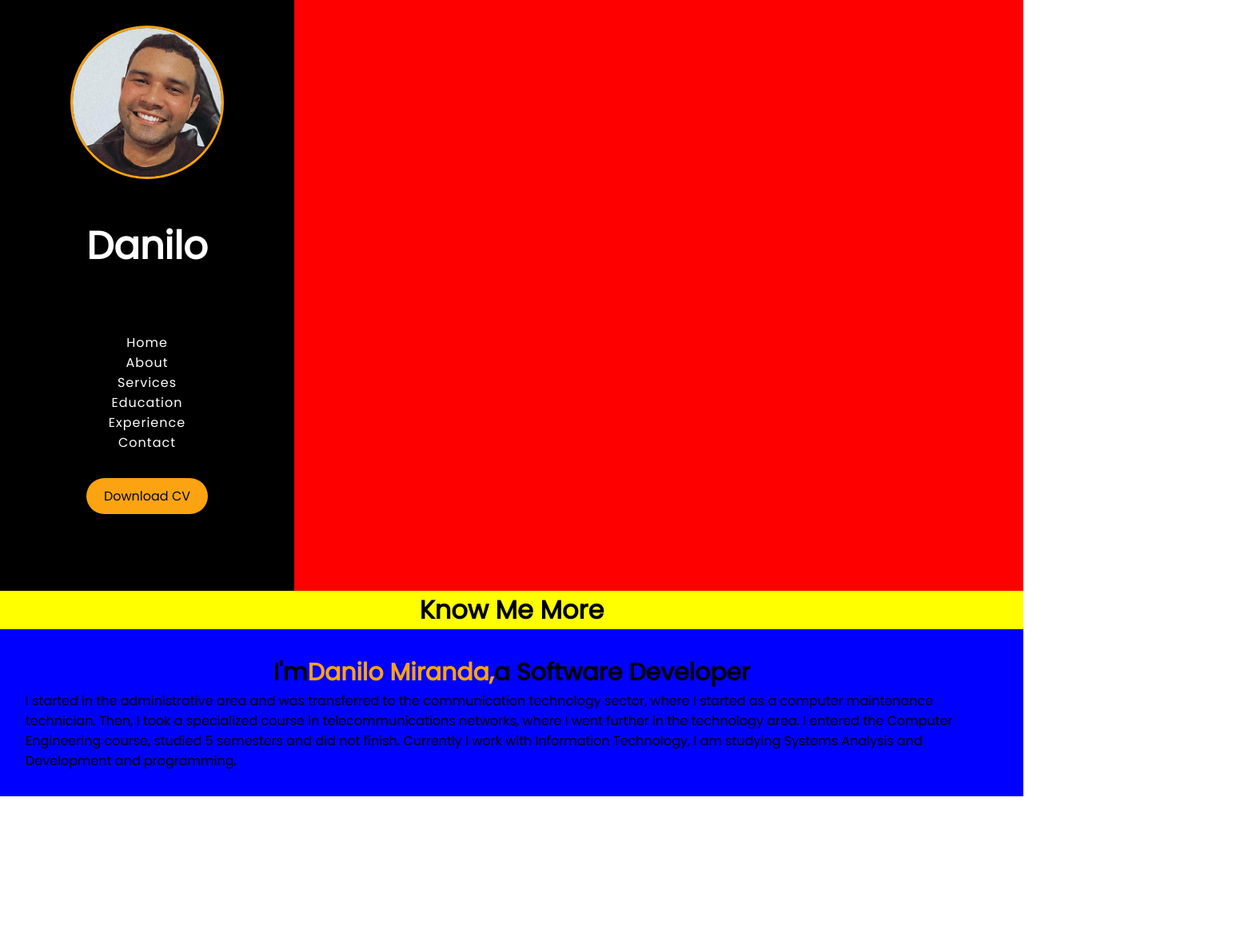
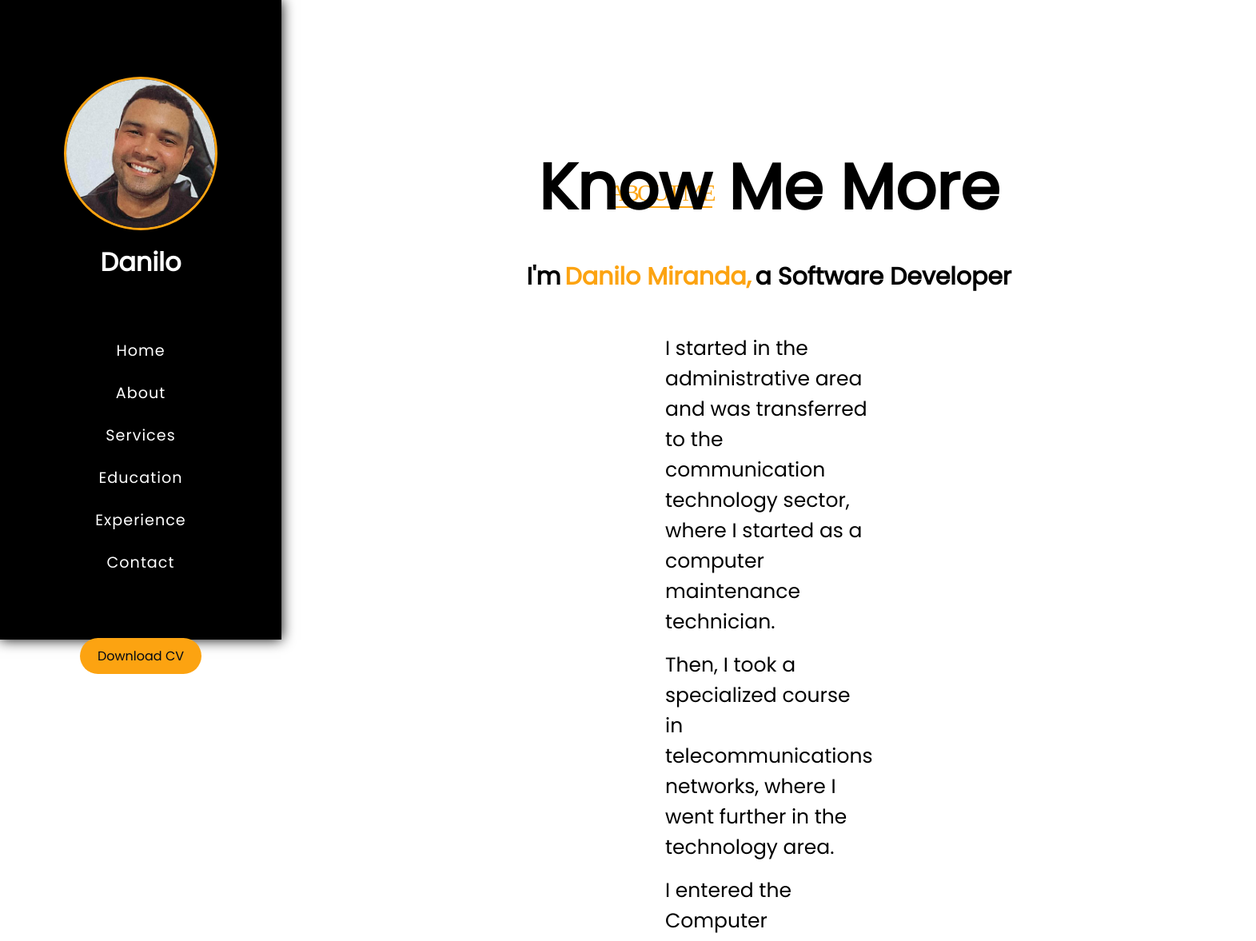
Before and after one commit to danktt/My_Resume, a React (Create React App) app: page /about in a window 1280 px wide. Shown: the top 1177 px of the page at 80% size, 1571 px wide, since content can reach past the window. Before the commit the page ends 996 px from the top, so only its background shows below. Built offline with nearby package versions, Linux system fonts and the light colour scheme; a web font is replaced by a local one.

Commit message:
sectionsFix

```diff
--- a/src/components/HeroSection/index.tsx
+++ b/src/components/HeroSection/index.tsx
@@ -28,7 +28,13 @@ import Navbar from '../Navbar';
 import { useState } from 'react';
 import Sidebar from '../Sidebar';
 
-const HeroSection: React.FC = () => {
+type UrlProps = {
+  linkedin: "https://www.linkedin.com/in/danilo-miranda15/";
+  instagram: "https://www.instagram.com";
+
+}
+
+const HeroSection: React.FC = (UrlProps) => {
 
   const [isOpen, setIsOpen] = useState(false);
 
@@ -71,7 +77,7 @@ const HeroSection: React.FC = () => {
           </FooterText> */}
 
             <FooterIcons>
-              <FaLinkedinIn />
+                <FaLinkedinIn />
               <FaWhatsapp />
               <FaTwitter />
               <FaFacebookF />
--- a/src/components/SidebarMenu/SidebarMenuElements.ts
+++ b/src/components/SidebarMenu/SidebarMenuElements.ts
@@ -10,17 +10,20 @@ import { Link as LinkR } from 'react-router-dom'
     flex-direction: column;
     align-items: center;
 
-    max-width: 23rem;
+   box-shadow: 0 0 1rem;
 
-    /* height:100vh; */
-    padding: 2rem;
+    /* max-width: 24rem; */
+
+    height:100vh;
+    padding: 5rem;
 
   `
 
   export const NavItem = styled.div`
     display:flex;
     justify-content: center;
-    margin-bottom: 3rem;
+    margin-bottom: 1rem;
+    margin-top: 1rem;
 
     img{
       border-radius: 50%;
@@ -31,7 +34,7 @@ import { Link as LinkR } from 'react-router-dom'
 `
   export const NvH1 = styled.h1`
     margin-bottom: 4.5rem;
-    font-size: 3rem;
+    font-size: 2rem;
     font-weight: 600;
     color: #fff;
   `
@@ -39,12 +42,12 @@ import { Link as LinkR } from 'react-router-dom'
     display: flex;
     flex-direction: column;
     align-items: center;
-
+    gap: 24px;
     width: 100%;
  `
   export const SidebarLink = styled(LinkS)`
     font-family: Poppins 200;
-    font-size: 16px;
+    font-size: 1.2rem;
     letter-spacing: 1px;
     color: #fff;
     display: flex;
@@ -65,7 +68,7 @@ export const SideBtnWrap = styled.div`
   display: flex;
   justify-content: center;
   margin-bottom: 4rem;
-  margin-top: 2rem;
+  margin-top: 5rem;
 `
 export const SidebarRouter = styled(LinkR)`
   border-radius: 50px;
--- a/src/pages/AboutSection/InfoElements.ts
+++ b/src/pages/AboutSection/InfoElements.ts
@@ -1,35 +1,103 @@
 import styled from "styled-components";
 
 export const Container = styled.div`
-
-  width: 100vw;
-  height: 100vh;
-  background : red;
-`
-
-
-export const AboutHeader = styled.header`
   display: flex;
-  justify-content: center;
-  background: yellow;
+  height: 100%;
 
 
 `
 
-export const AboutMain = styled.main`
+export const Div = styled.div`
+  /* padding: 34px; */
+  max-height: 900px;
+  max-width: auto;
 
-background: blue;
-
-div{
-  padding: 2rem;
-}
 `
 
-export const AboutH3 = styled.h3`
+
+export const AboutHeader = styled.div`
+  display: flex;
+  justify-content: center;
+
+  margin: 0 auto;
+  padding: 12rem;
+  margin-bottom: -8rem;
+
+
+
+    h2{
+      font-size: 30px;
+      letter-spacing: -3px;
+      text-transform: uppercase !important;
+      width: 48% !important;
+      /* text-align: center !important; */
+      /* opacity: 0.4 !important; */
+      color: #FCA311 !important;
+      font-family: "PT Sans Caption";
+      font-weight: normal;
+      margin-top: 2rem;
+
+
+
+    }
+
+
+    p{
+      font-size: 80px;
+      position: absolute !important;
+      margin-top: 1rem;
+      align-self: center;
+      text-align: center !important;
+      color: #000 !important;
+      z-index:1;
+      font-weight: bold;
+      font-family: "Poppins" ;
+    }
+
+    span{
+      border-bottom: 1px solid #FCA311 !important;
+      display: block !important;
+      width: 130px;
+      border-color: #FCA311 !important;
+      margin-right: auto !important;
+      margin-top: 0rem;
+      /* margin-left: auto !important; */
+      border-width: 2px !important;
+      box-sizing: border-box;
+      font-weight: 600 !important;
+      /* font-size: 2.25rem !important; */
+      /* line-height: 1.5 !important; */
+      /* text-align: center !important; */
+    }
+`
+
+
+export const AboutMain = styled.div`
+/* height: 610px; */
+/* max-width: 100%; */
+padding-right: auto;
+padding-left: auto;
+/* margin-top: 1rem; */
+display: column;
+justify-content: center;
+align-items: auto;
+
+h2{
   display: flex;
   justify-content: center;
   font-size: 30px;
-  p{
+  gap: 5px;
+  margin-bottom: 3rem;
+
+  span{
     color: #FCA311;
   }
+}
+
+
+p{
+  font-size: 25px;
+  padding: 0 30rem;
+  margin-top: 1rem;
+}
 `
--- a/src/pages/AboutSection/about.tsx
+++ b/src/pages/AboutSection/about.tsx
@@ -1,45 +1,51 @@
-
-
-import SideBarMenu from '../../components/SidebarMenu';
-import {
-  Container,
-  AboutMain,
-  AboutHeader,
-  AboutH3,
-} from './InfoElements'
-
+import SideBarMenu from "../../components/SidebarMenu";
+import { Container, AboutMain, AboutHeader, Div } from "./InfoElements";
 
 const About: React.FC = () => {
   return (
     <>
       <Container>
-        {/* <AbouteDiv> */}
         <SideBarMenu />
-        {/* </AbouteDiv> */}
+        <Div>
           <AboutHeader>
-            <h1>Know Me More</h1>
+            <p>
+              Know Me More
+            </p>
+            <h2>About Me <span> </span> </h2>
           </AboutHeader>
 
           <AboutMain>
-          <div>
-            <AboutH3>
-              I'm <p> Danilo Miranda, </p> a Software Developer
-            </AboutH3>
+            <h2>
+              I'm <span> Danilo Miranda, </span> a Software Developer
+            </h2>
 
             <p>
                 I started in the administrative area and was transferred to the
               communication technology sector, where I started as a computer
-              maintenance technician. Then, I took a specialized course in
-              telecommunications networks, where I went further in the technology
-              area. I entered the Computer Engineering course, studied 5 semesters
-              and did not finish. Currently I work with Information Technology, I am
-              studying Systems Analysis and Development and programming.
+              maintenance technician.
             </p>
-          </div>
+            <p>
+                Then, I took a specialized course in telecommunications networks,
+              where I went further in the technology area.
+            </p>
+            <p>
+                I entered the Computer Engineering course, studied 5 semesters and
+              did not finish.
+            </p>
+            <p>
+                Currently I work with Information Technology, I am studying
+              Systems Analysis and Development and programming.
+            </p>
           </AboutMain>
+        </Div>
+
+
+
       </Container>
+
+
     </>
   );
-}
+};
 
 export default About;
--- a/src/pages/ContactiSection/index.tsx
+++ b/src/pages/ContactiSection/index.tsx
@@ -2,17 +2,34 @@
 
 import SideBarMenu from '../../components/SidebarMenu';
 
+import styled from 'styled-components'
+
+export const H1 = styled.h1`
+
+font-size: 200px;
+display: flex;
+width: 900px;
+
+`
+export const Div = styled.div`
+display: flex;
+justify-content: center;
+align-items: center;
+gap:40rem;
+
+`
 
 
 const Contact: React.FC = () => {
   return (
     <>
+      <Div>
+        <SideBarMenu />
 
-          <SideBarMenu />
-
-            <h1>CONTACT</h1>
+        <H1>CONTACT</H1>
+      </Div>
     </>
-  )
+  );
 }
 
 export default Contact;
--- a/src/pages/index.tsx
+++ b/src/pages/index.tsx
@@ -1,10 +1,11 @@
 import HeroSection from '../components/HeroSection';
+import About from './AboutSection/about';
 
 const Home = () => {
 
   return (
     <>
-        <HeroSection />
+      <HeroSection />
     </>
 
   );
```
Lines whose indentation alone changed are shown as unchanged.
